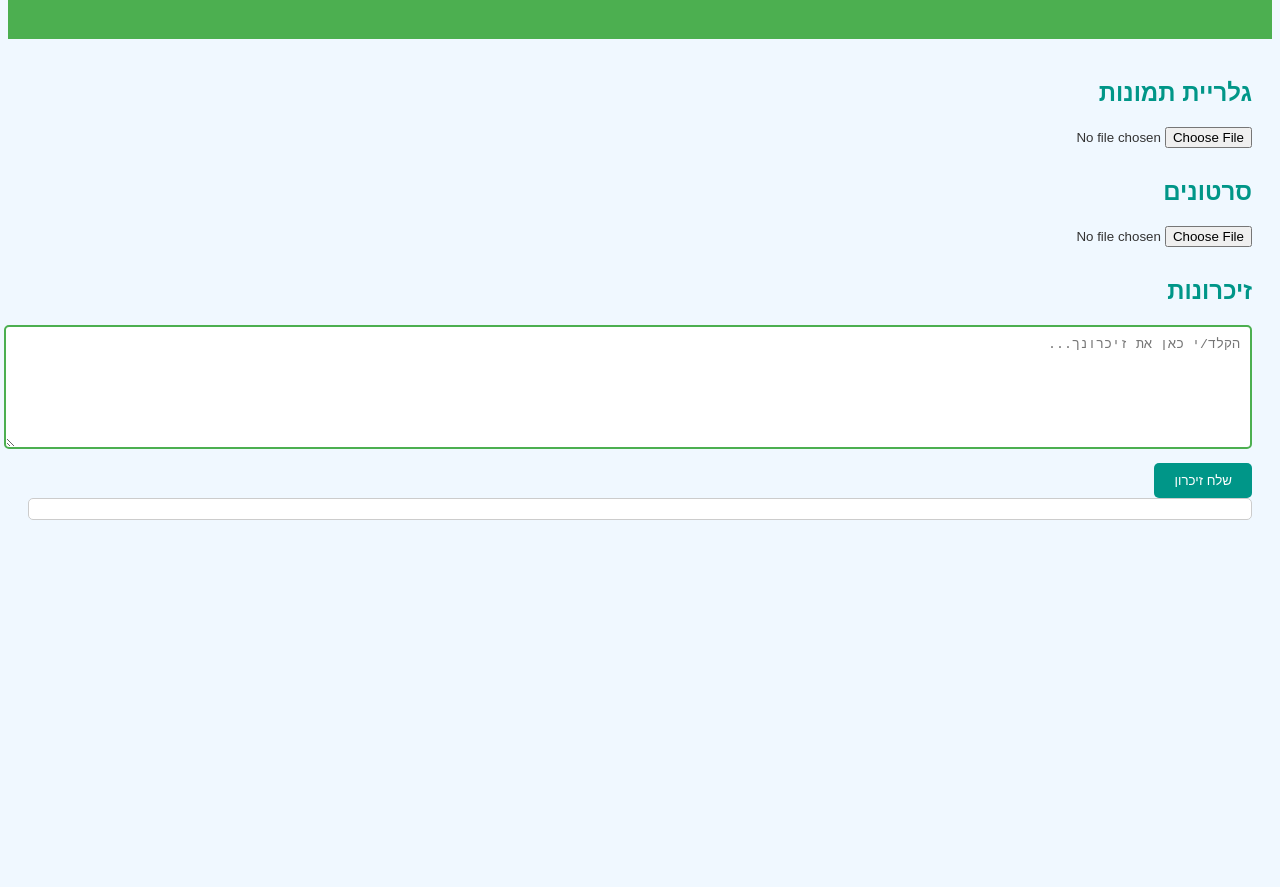
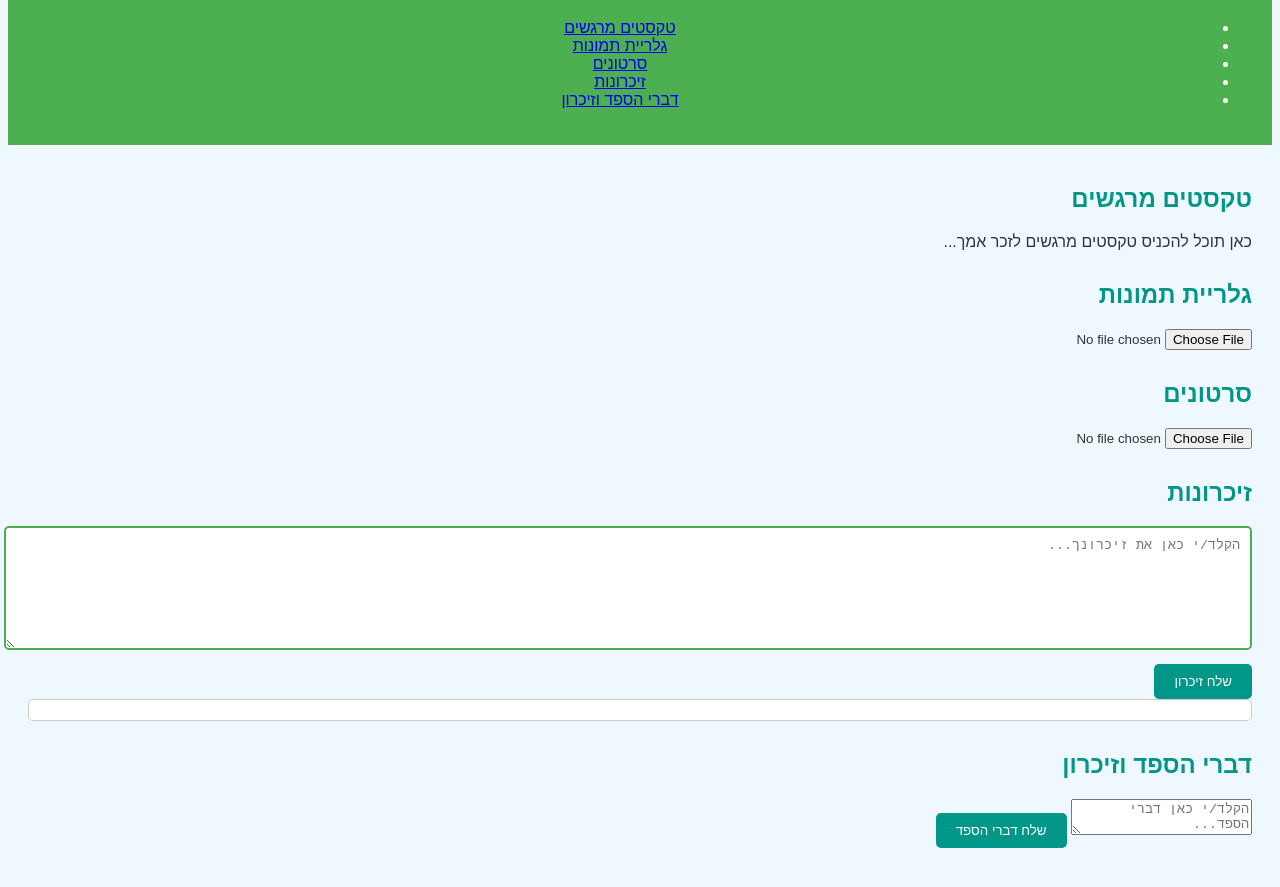
Before and after one commit to urile2020/SARA, a plain HTML site: page index.html in a window 1280 px wide. Shown: the part 89-976 px from the top of the page. Before the commit the page ends 800 px from the top, so only its background shows below. Drawn offline with Linux system fonts and the light colour scheme.

Commit message:
Update index.html

```diff
--- a/index.html
+++ b/index.html
@@ -9,9 +9,23 @@
 <body>
     <header>
         <h1>אתר זיכרון לאמא</h1>
+        <nav>
+            <ul>
+                <li><a href="#intro">טקסטים מרגשים</a></li>
+                <li><a href="#gallery">גלריית תמונות</a></li>
+                <li><a href="#videos">סרטונים</a></li>
+                <li><a href="#memories">זיכרונות</a></li>
+                <li><a href="#tributes">דברי הספד וזיכרון</a></li>
+            </ul>
+        </nav>
     </header>
 
     <main>
+        <section id="intro">
+            <h2>טקסטים מרגשים</h2>
+            <div id="editorText" contenteditable="true">כאן תוכל להכניס טקסטים מרגשים לזכר אמך...</div>
+        </section>
+
         <section id="gallery">
             <h2>גלריית תמונות</h2>
             <input type="file" id="imageUpload" accept="image/*">
@@ -30,6 +44,13 @@
             <button id="submitMemory">שלח זיכרון</button>
             <div id="memoryList"></div>
         </section>
+
+        <section id="tributes">
+            <h2>דברי הספד וזיכרון</h2>
+            <textarea id="tributeText" placeholder="הקלד/י כאן דברי הספד..."></textarea>
+            <button id="submitTribute">שלח דברי הספד</button>
+            <div id="tributeList"></div>
+        </section>
     </main>
 
     <script src="scripts.js"></script>
```
